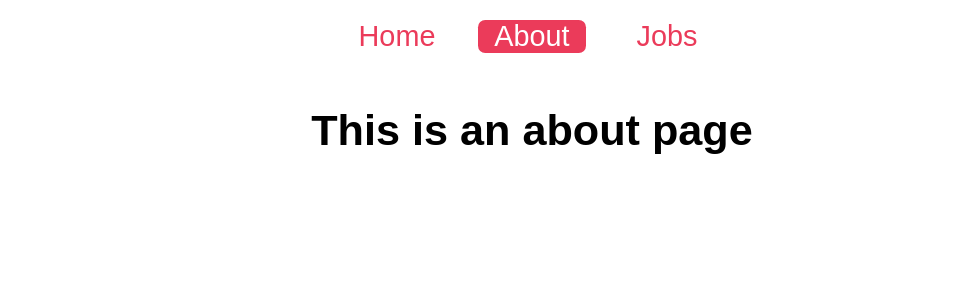
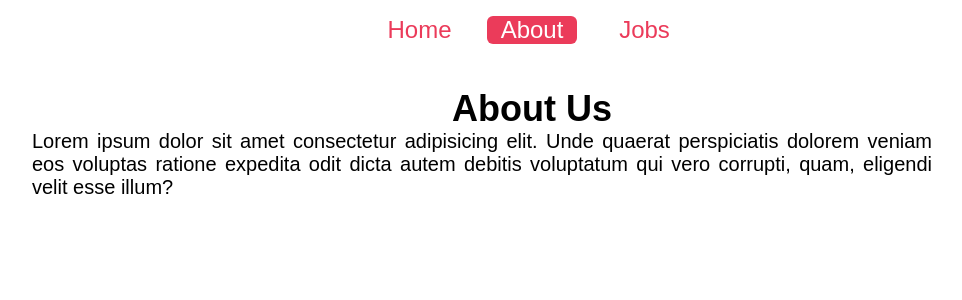
Before and after one commit to skupson/jobs-board, a Vue app: page /about in a window 1280 px wide. Shown: the top 300 px of the page, without its empty margins (108-1070 px from the left). Built offline with nearby package versions, Linux system fonts and the light colour scheme; a web font is replaced by a local one.

Commit message:
Changed the design, added the favicon

```diff
--- a/src/assets/css/style.css
+++ b/src/assets/css/style.css
@@ -47,6 +47,49 @@ body {
   color: var(--secondary-color);
 }
 
+/* Main page */
+
+.home {
+  display: flex;
+  flex-direction: column;
+  align-items: center;
+  width: 90%;
+  max-width: 1000px;
+}
+
+.home img {
+  margin: 1rem;
+  width: 15%;
+}
+
+.home h1 {
+  text-align: center;
+}
+
+.home p {
+  text-align: justify;
+  width: 90%;
+}
+
+/* About page */
+.about {
+  display: flex;
+  flex-direction: column;
+  width: 90%;
+  max-width: 1000px;
+}
+
+.about h1 {
+  text-align: center;
+}
+
+.about p {
+  width: 90%;
+  text-align: justify;
+}
+
+/* Jobs page */
+
 h1 {
   margin-top: 1.4rem;
   font-size: 1.8rem;
@@ -79,7 +122,6 @@ a {
 .jobs a:visited {
   color: var(--secondary-color);
   text-decoration: none;
-  vertical-align: middle;
 }
 
 .jobs a:hover {
@@ -89,7 +131,7 @@ a {
 @media only screen and (min-width: 600px) {
   html,
   body {
-    font-size: 20px;
+    font-size: 18px;
   }
 
   .jobs {
@@ -97,10 +139,14 @@ a {
   }
 }
 
+.about p {
+  text-align: justify;
+}
+
 @media only screen and (min-width: 992px) {
   html,
   body {
-    font-size: 24px;
+    font-size: 20px;
   }
   .jobs {
     max-width: 800px;
--- a/src/views/About.vue
+++ b/src/views/About.vue
@@ -1,5 +1,10 @@
 <template>
   <div class="about">
-    <h1>This is an about page</h1>
+    <h1>About Us</h1>
+    <p>
+      Lorem ipsum dolor sit amet consectetur adipisicing elit. Unde quaerat
+      perspiciatis dolorem veniam eos voluptas ratione expedita odit dicta autem
+      debitis voluptatum qui vero corrupti, quam, eligendi velit esse illum?
+    </p>
   </div>
 </template>
--- a/src/views/Home.vue
+++ b/src/views/Home.vue
@@ -1,18 +1,16 @@
 <template>
   <div class="home">
-    <img alt="Vue logo" src="../assets/logo.png">
-    <HelloWorld msg="Welcome to Your Vue.js App"/>
+    <h1>Welcome to job search</h1>
+    <img alt="Vue logo" src="../assets/logo.png" />
+    <p>
+      Lorem ipsum, dolor sit amet consectetur adipisicing elit. Voluptatibus
+      distinctio vel totam expedita fugit labore facilis excepturi consectetur
+      dolorem tempore, dolore fugiat nihil numquam, asperiores minus modi
+      praesentium id aut?
+    </p>
   </div>
 </template>
 
 <script>
-// @ is an alias to /src
-import HelloWorld from '@/components/HelloWorld.vue'
-
-export default {
-  name: 'Home',
-  components: {
-    HelloWorld
-  }
-}
+export default {};
 </script>
```
Also changed, not shown: 1 other file (tests, documents, lock files or other folders).
